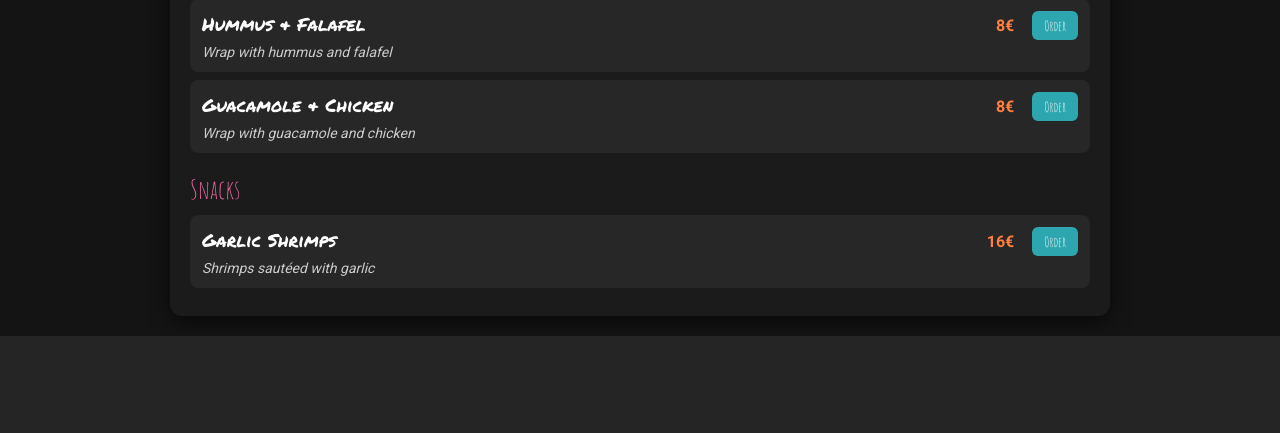
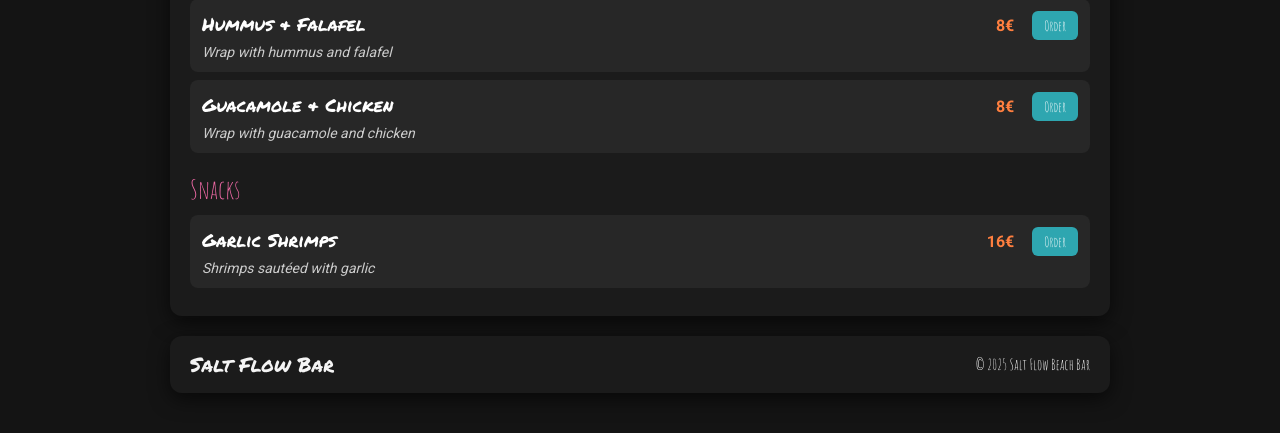
Before and after one commit to martimsa/pap-att, a PHP site: page / in a window 1280 px wide. Shown: the part 898-1331 px from the top of the page. Before the commit the page ends 1234 px from the top, so only its background shows below. Run offline with PHP 8.4, Linux system fonts and the light colour scheme.

Commit message:
Adiciona rodapé à página com informações de copyright e marca

```diff
--- a/index.html
+++ b/index.html
@@ -204,6 +204,14 @@
         </div>
       </div>
     </div>
+
+    <footer class="site-footer">
+        <div class="footer-inner">
+          <div class="footer-brand">Salt Flow Bar</div>
+          <div class="footer-links">
+            <span>© 2025 Salt Flow Beach Bar</span>
+          </div>
+      </footer>
     <script src="script.js"></script>
   </body>
 </html>
--- a/style.css
+++ b/style.css
@@ -316,3 +316,54 @@ body {
 .login-container .register-text a:hover {
   text-decoration: underline;
 }
+
+/* Footer styles - matching menu-board/header aesthetic */
+.site-footer {
+  max-width: 900px;
+  margin: 20px auto 40px; /* alinhado ao menu-board */
+  padding: 14px 20px;
+  background: #1b1b1b;
+  border-radius: 12px;
+  box-shadow: 0 6px 20px rgba(0, 0, 0, 0.6);
+  color: #ddd;
+  font-family: 'Amatic SC', cursive;
+}
+
+.site-footer .footer-inner {
+  display: flex;
+  justify-content: space-between;
+  align-items: center;
+  gap: 12px;
+}
+
+.footer-brand {
+  font-family: 'Permanent Marker', cursive;
+  font-size: 20px;
+  color: #f4f4f4;
+}
+
+.footer-links {
+  display: flex;
+  align-items: center;
+  gap: 10px;
+  font-size: 15px;
+  color: #ccc;
+}
+
+.footer-links a {
+  color: #f06aa6;
+  text-decoration: none;
+  font-weight: 700;
+}
+
+.footer-links .sep {
+  color: #555;
+}
+
+@media screen and (max-width: 560px) {
+  .site-footer .footer-inner {
+    flex-direction: column;
+    text-align: center;
+    gap: 6px;
+  }
+}
```
